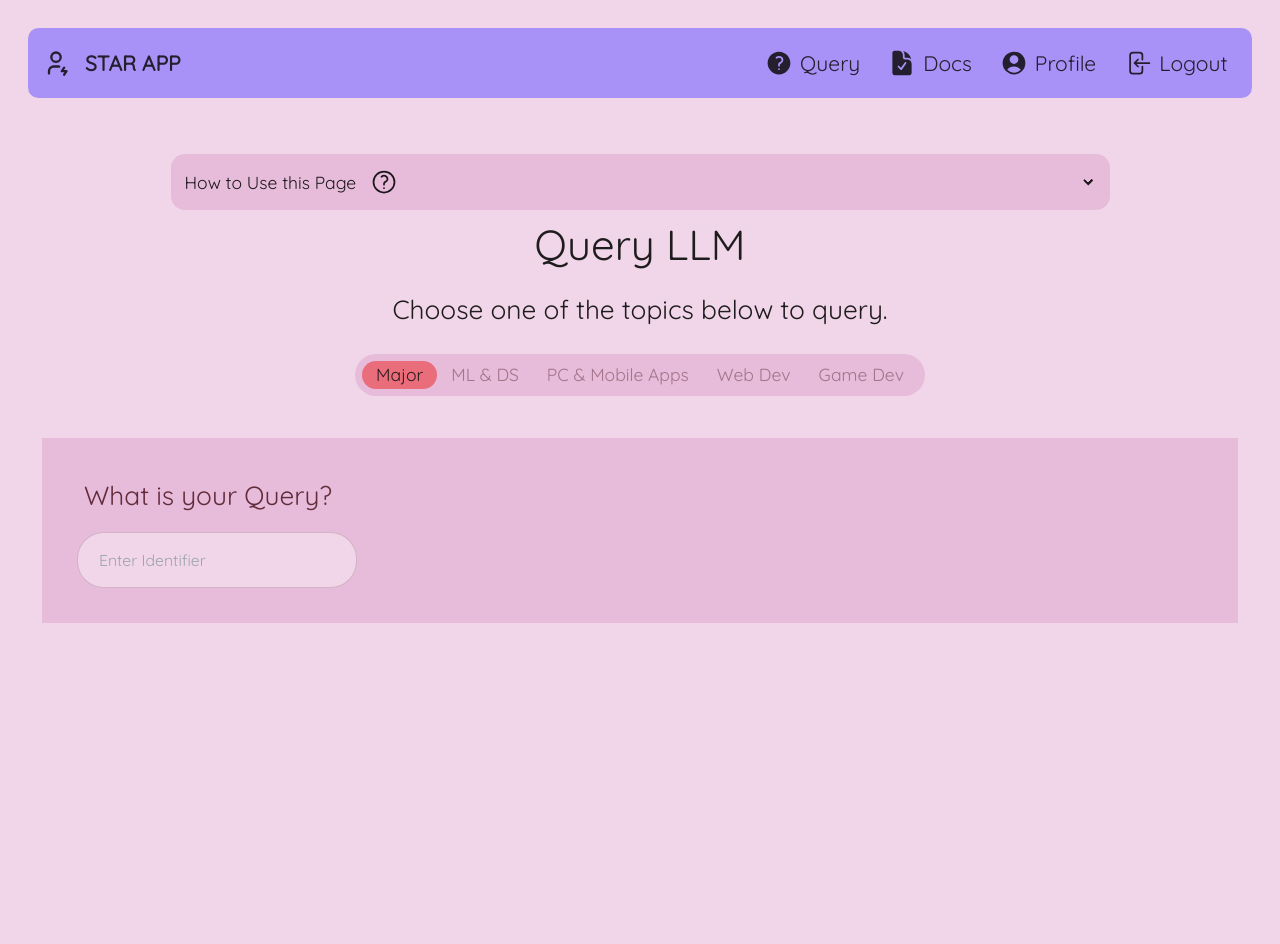
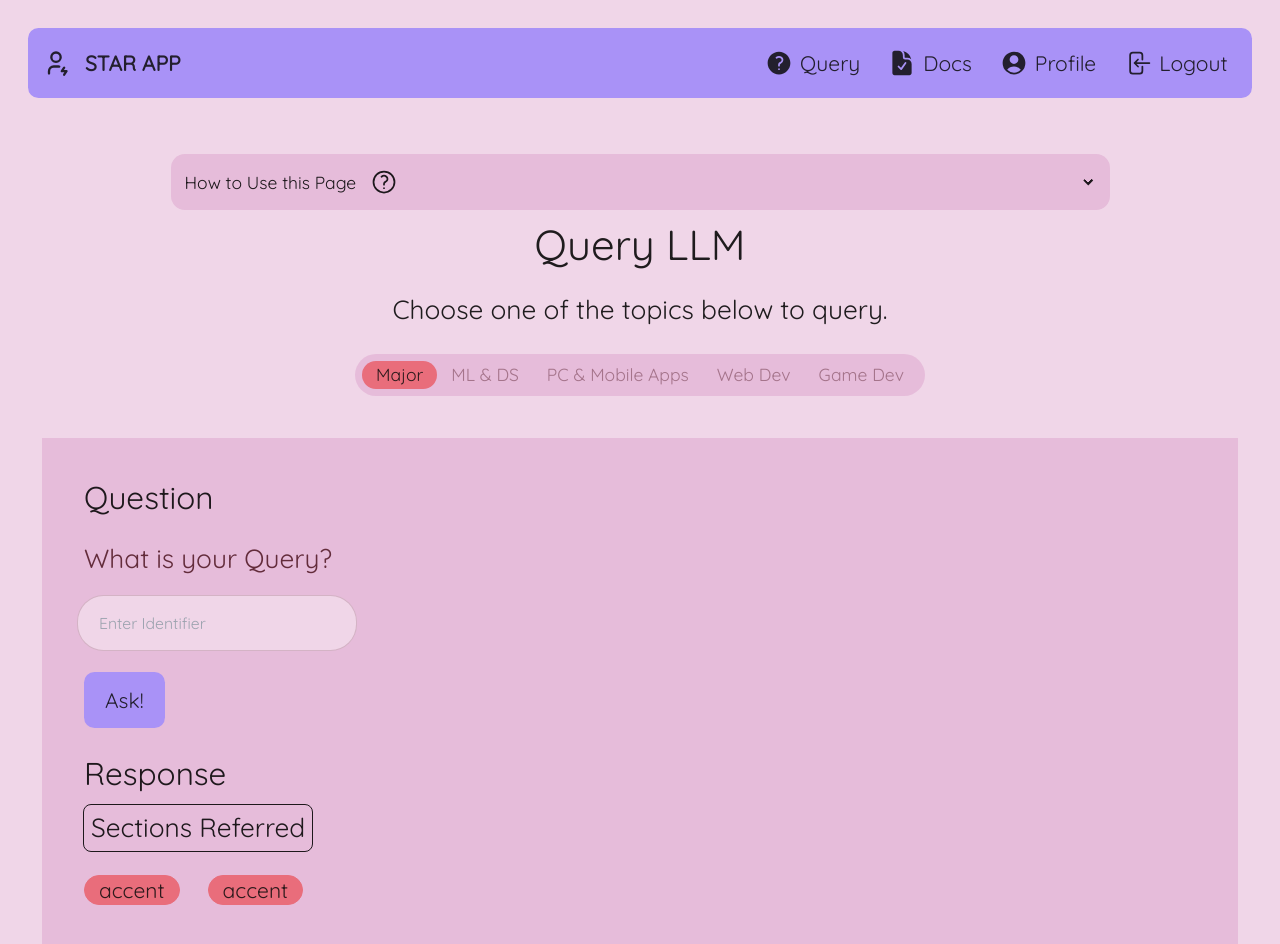
Before and after one commit to karma8022/STAR, a React (Create React App) app in the folder frontend/web-app/: page / in a window 1280 px wide. Before the commit the page ends 800 px from the top, so only its background shows below. Built offline with nearby package versions, Linux system fonts and the light colour scheme.

Commit message:
screw saubhagya

```diff
--- a/frontend/web-app/src/pages/Home.js
+++ b/frontend/web-app/src/pages/Home.js
@@ -3,8 +3,7 @@ import { CheckBadgeIcon } from "@heroicons/react/24/solid";
 import React, { useState } from "react";
 
 const Projects = () => {
-
-    const [userQuery, setuserQuery] = useState("")
+	const [userQuery, setuserQuery] = useState("");
 	return (
 		<div className="">
 			<div className="flex justify-center items-center mt-16">
@@ -293,6 +292,11 @@ const Projects = () => {
 
 			{/* sections */}
 			<div id="major_projects" className="p-8 bg-base-200 m-8">
+				<div className="flex justify-start">
+					{" "}
+					<div className="text-4xl text-left p-4"> Question </div>
+				</div>
+
 				{/* <ProjectSection
 					ordered_projects={ordered_projects_major}
 					svg_name={"majorssvg"}
@@ -306,13 +310,43 @@ const Projects = () => {
 						placeholder="Enter Identifier"
 						value={userQuery}
 						onChange={(e) => {
-                            setuserQuery(e.target.value)
-                        }}
+							setuserQuery(e.target.value);
+						}}
 						className="input input-bordered input-lg w-full max-w-xs m-2"
 					/>
 				</div>
+
+				<button className="btn-lg btn-secondary rounded-xl m-4 text-2xl">
+					{" "}
+					Ask!
+				</button>
+
+				<div className="flex justify-start">
+					{" "}
+					<div className="text-4xl text-left p-4"> Response</div>
+				</div>
+				<div className="flex justify-start flex-col gap-4">
+					{" "}
+					<div className="text-3xl text-left mx-4 outline w-fit outline-1 rounded-lg p-2">
+						{" "}
+						Sections Referred
+					</div>
+					<div className="gap-2 my-3">
+						<div className="mx-4 badge badge-primary p-4 text-2xl">
+							accent
+						</div>
+						<div className="mx-4 badge badge-primary p-4 text-2xl">
+							accent
+						</div>
+					</div>
+				</div>
 			</div>
-			<div id="mlds_projects" className="hidden p-8 bg-blue-300 m-8">
+			<div id="mlds_projects" className="hidden p-8 bg-secondary m-8">
+				<div className="flex justify-start">
+					{" "}
+					<div className="text-4xl text-left p-4"> Question </div>
+				</div>
+
 				{/* <ProjectSection
 					ordered_projects={ordered_projects_mlds}
 					svg_name={"mldssvg"}
@@ -326,13 +360,43 @@ const Projects = () => {
 						placeholder="Enter Identifier"
 						value={userQuery}
 						onChange={(e) => {
-                            setuserQuery(e.target.value)
-                        }}
+							setuserQuery(e.target.value);
+						}}
 						className="input input-bordered input-lg w-full max-w-xs m-2"
 					/>
 				</div>
+
+				<button className="btn-lg btn-secondary rounded-xl m-4 text-2xl">
+					{" "}
+					Ask!
+				</button>
+
+				<div className="flex justify-start">
+					{" "}
+					<div className="text-4xl text-left p-4"> Response</div>
+				</div>
+				<div className="flex justify-start flex-col gap-4">
+					{" "}
+					<div className="text-3xl text-left mx-4 outline w-fit outline-1 rounded-lg p-2">
+						{" "}
+						Sections Referred
+					</div>
+					<div className="gap-2 my-3">
+						<div className="mx-4 badge badge-primary p-4 text-2xl">
+							accent
+						</div>
+						<div className="mx-4 badge badge-primary p-4 text-2xl">
+							accent
+						</div>
+					</div>
+				</div>
 			</div>
-			<div id="app_dev_projects" className="hidden p-8 bg-green-300 m-8">
+			<div id="app_dev_projects" className="hidden p-8 bg-base-300 m-8">
+				<div className="flex justify-start">
+					{" "}
+					<div className="text-4xl text-left p-4"> Question </div>
+				</div>
+
 				{/* <ProjectSection
 					ordered_projects={ordered_projects_app}
 					svg_name={"app"}
@@ -346,13 +410,43 @@ const Projects = () => {
 						placeholder="Enter Identifier"
 						value={userQuery}
 						onChange={(e) => {
-                            setuserQuery(e.target.value)
-                        }}
+							setuserQuery(e.target.value);
+						}}
 						className="input input-bordered input-lg w-full max-w-xs m-2"
 					/>
 				</div>
+
+				<button className="btn-lg btn-secondary rounded-xl m-4 text-2xl">
+					{" "}
+					Ask!
+				</button>
+
+				<div className="flex justify-start">
+					{" "}
+					<div className="text-4xl text-left p-4"> Response</div>
+				</div>
+				<div className="flex justify-start flex-col gap-4">
+					{" "}
+					<div className="text-3xl text-left mx-4 outline w-fit outline-1 rounded-lg p-2">
+						{" "}
+						Sections Referred
+					</div>
+					<div className="gap-2 my-3">
+						<div className="mx-4 badge badge-primary p-4 text-2xl">
+							accent
+						</div>
+						<div className="mx-4 badge badge-primary p-4 text-2xl">
+							accent
+						</div>
+					</div>
+				</div>
 			</div>
 			<div id="web_dev_projects" className="hidden p-8 bg-purple-300 m-8">
+				<div className="flex justify-start">
+					{" "}
+					<div className="text-4xl text-left p-4"> Question </div>
+				</div>
+
 				{/* <ProjectSection
 					ordered_projects={ordered_projects_web}
 					svg_name={"devsvg"}
@@ -366,16 +460,43 @@ const Projects = () => {
 						placeholder="Enter Identifier"
 						value={userQuery}
 						onChange={(e) => {
-                            setuserQuery(e.target.value)
-                        }}
+							setuserQuery(e.target.value);
+						}}
 						className="input input-bordered input-lg w-full max-w-xs m-2"
 					/>
 				</div>
+
+				<button className="btn-lg btn-secondary rounded-xl m-4 text-2xl">
+					{" "}
+					Ask!
+				</button>
+
+				<div className="flex justify-start">
+					{" "}
+					<div className="text-4xl text-left p-4"> Response</div>
+				</div>
+				<div className="flex justify-start flex-col gap-4">
+					{" "}
+					<div className="text-3xl text-left mx-4 outline w-fit outline-1 rounded-lg p-2">
+						{" "}
+						Sections Referred
+					</div>
+					<div className="gap-2 my-3">
+						<div className="mx-4 badge badge-primary p-4 text-2xl">
+							accent
+						</div>
+						<div className="mx-4 badge badge-primary p-4 text-2xl">
+							accent
+						</div>
+					</div>
+				</div>
 			</div>
-			<div
-				id="game_dev_projects"
-				className="hidden p-8 bg-emerald-300 m-8"
-			>
+			<div id="game_dev_projects" className="hidden p-8 bg-rose-300 m-8">
+				<div className="flex justify-start">
+					{" "}
+					<div className="text-4xl text-left p-4"> Question </div>
+				</div>
+
 				{/* <ProjectSection
 					ordered_projects={ordered_projects_game}
 					svg_name={"devsvg"}
@@ -389,10 +510,36 @@ const Projects = () => {
 						placeholder="Enter Identifier"
 						value={userQuery}
 						onChange={(e) => {
-                            setuserQuery(e.target.value)
-                        }}
+							setuserQuery(e.target.value);
+						}}
 						className="input input-bordered input-lg w-full max-w-xs m-2"
 					/>
+				</div>
+
+				<button className="btn-lg btn-secondary rounded-xl m-4 text-2xl">
+					{" "}
+					Ask!
+				</button>
+
+				<div className="flex justify-start">
+					{" "}
+					<div className="text-4xl text-left p-4"> Response</div>
+				</div>
+
+				<div className="flex justify-start flex-col gap-4">
+					{" "}
+					<div className="text-3xl text-left mx-4 outline w-fit outline-1 rounded-lg p-2">
+						{" "}
+						Sections Referred
+					</div>
+					<div className="gap-2 my-3">
+						<div className="mx-4 badge badge-primary p-4 text-2xl">
+							accent
+						</div>
+						<div className="mx-4 badge badge-primary p-4 text-2xl">
+							accent
+						</div>
+					</div>
 				</div>
 			</div>
 		</div>
```
